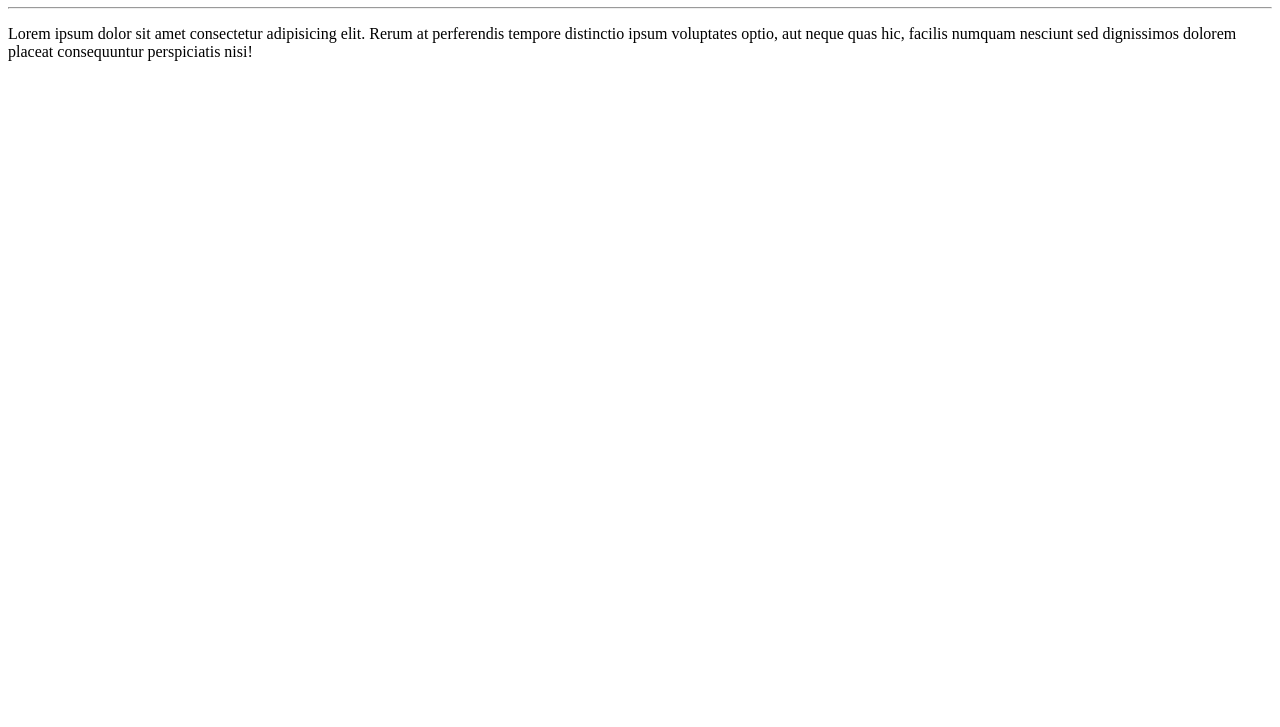
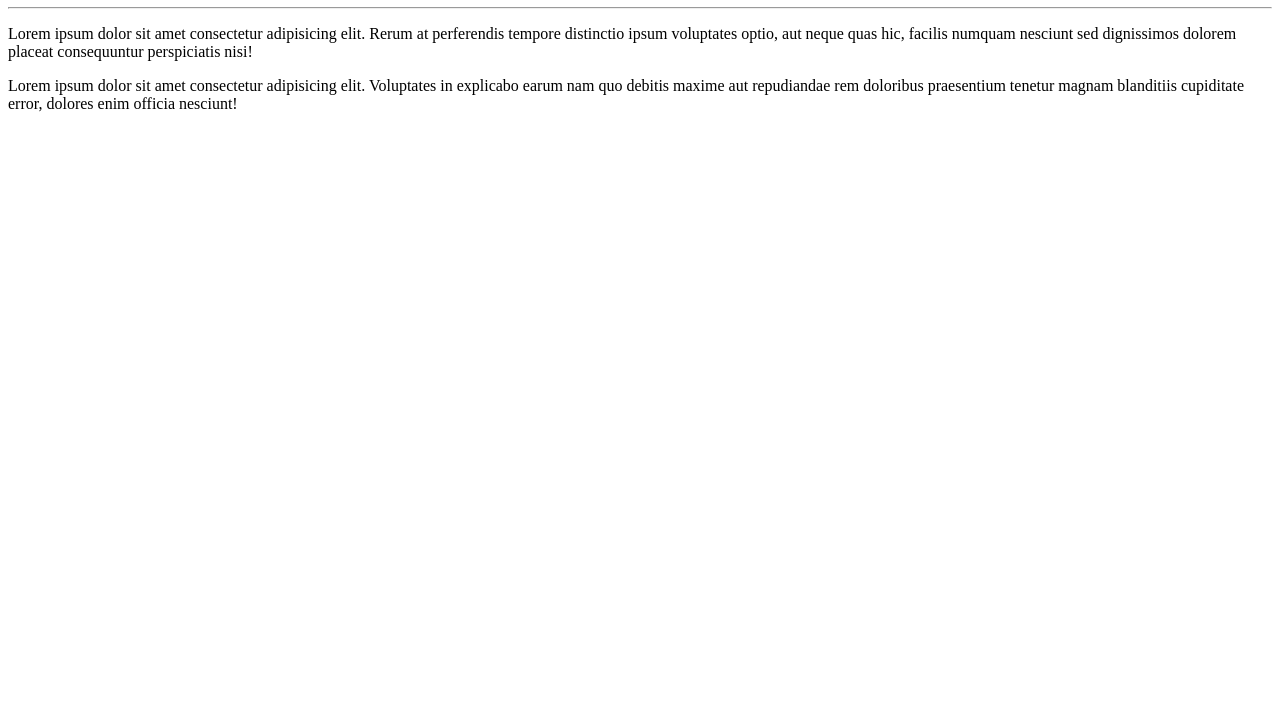
Before and after one commit to olucasdaniel/Ola-Mundo, a plain HTML site: page site-exemplo/index.html in a window 1280 px wide. Shown: the part 73-800 px from the top of the page. Drawn offline with Linux system fonts and the light colour scheme.

Commit message:
adicionei um parágrafo

```diff
--- a/site-exemplo/index.html
+++ b/site-exemplo/index.html
@@ -9,5 +9,6 @@
     <h1>Olá, Mundo!</h1>
     <hr>
     <p>Lorem ipsum dolor sit amet consectetur adipisicing elit. Rerum at perferendis tempore distinctio ipsum voluptates optio, aut neque quas hic, facilis numquam nesciunt sed dignissimos dolorem placeat consequuntur perspiciatis nisi!</p>
+    <p>Lorem ipsum dolor sit amet consectetur adipisicing elit. Voluptates in explicabo earum nam quo debitis maxime aut repudiandae rem doloribus praesentium tenetur magnam blanditiis cupiditate error, dolores enim officia nesciunt!</p>
 </body>
 </html>
```
